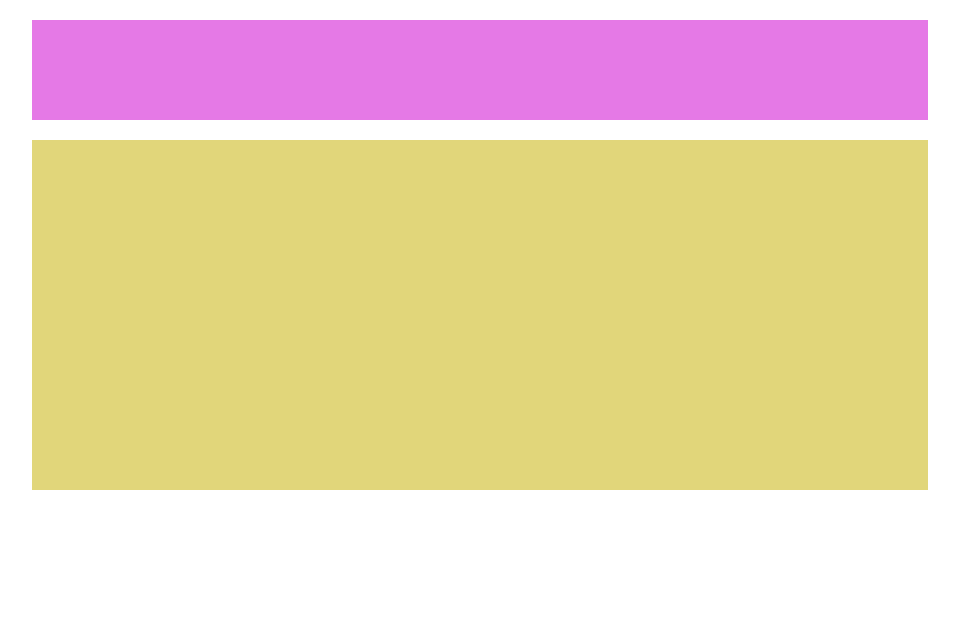
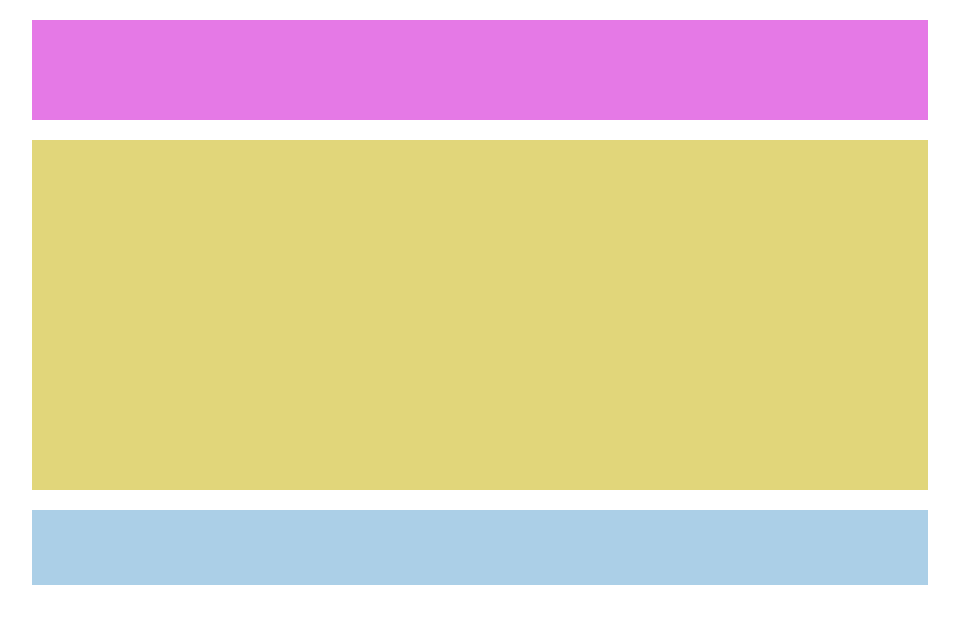
Before and after one commit to GianlucaBenassi/htmlcss-struttura-wp, a plain HTML site: page index.html in a window 1280 px wide. Shown: the whole page, without its empty margins (160-1119 px from the left). Drawn offline with Linux system fonts and the light colour scheme.

Commit message:
main-top

```diff
--- a/css/style.css
+++ b/css/style.css
@@ -46,3 +46,12 @@ body {
     background-color: #E1D67A;
     height: 350px;
 }
+
+.container.debug.blue {
+    background-color: #0086FF;
+}
+
+.debug .main-top {
+    background-color: #abcfe7;
+    height: 75px;
+}
--- a/index.html
+++ b/index.html
@@ -34,7 +34,7 @@
     <main>
 
         <!-- inizio container -->
-        <div class="container">
+        <div class="container debug blue">
 
             <!-- main top -->
             <div class="main-top">
```
